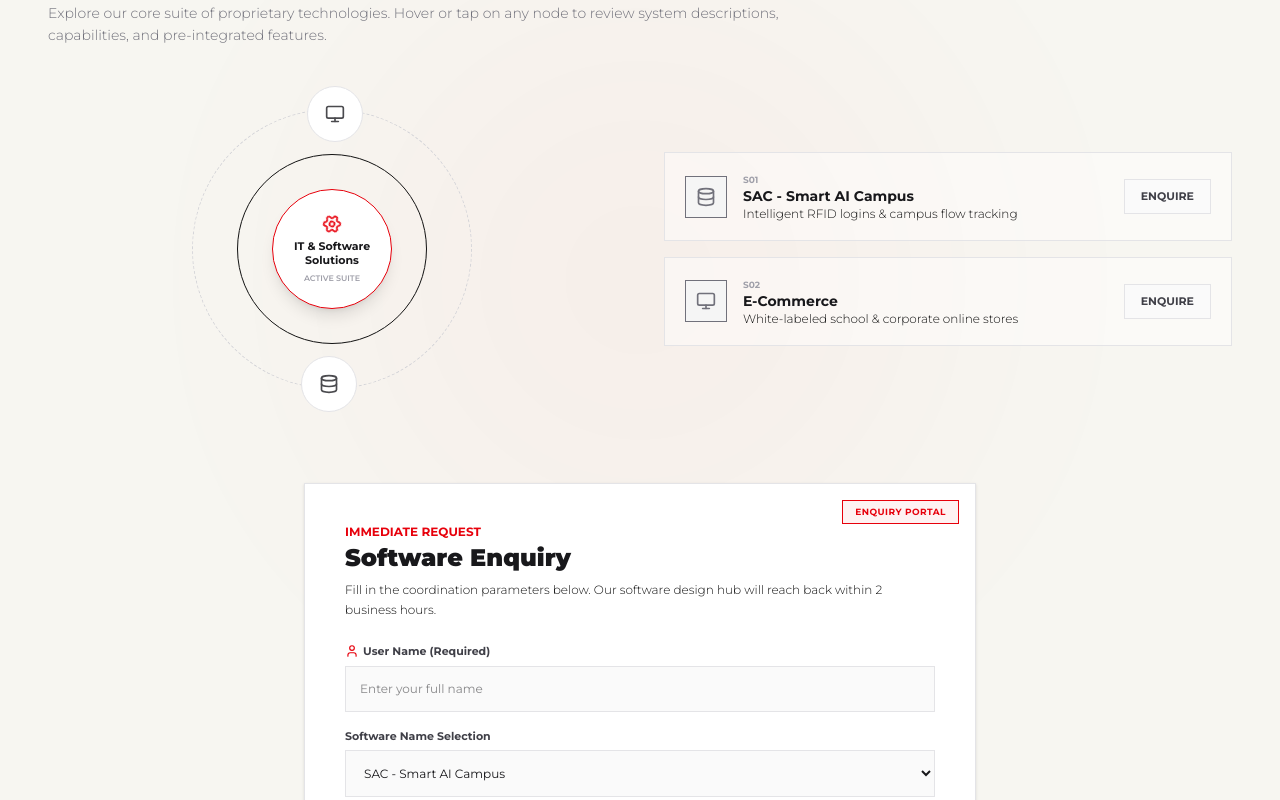
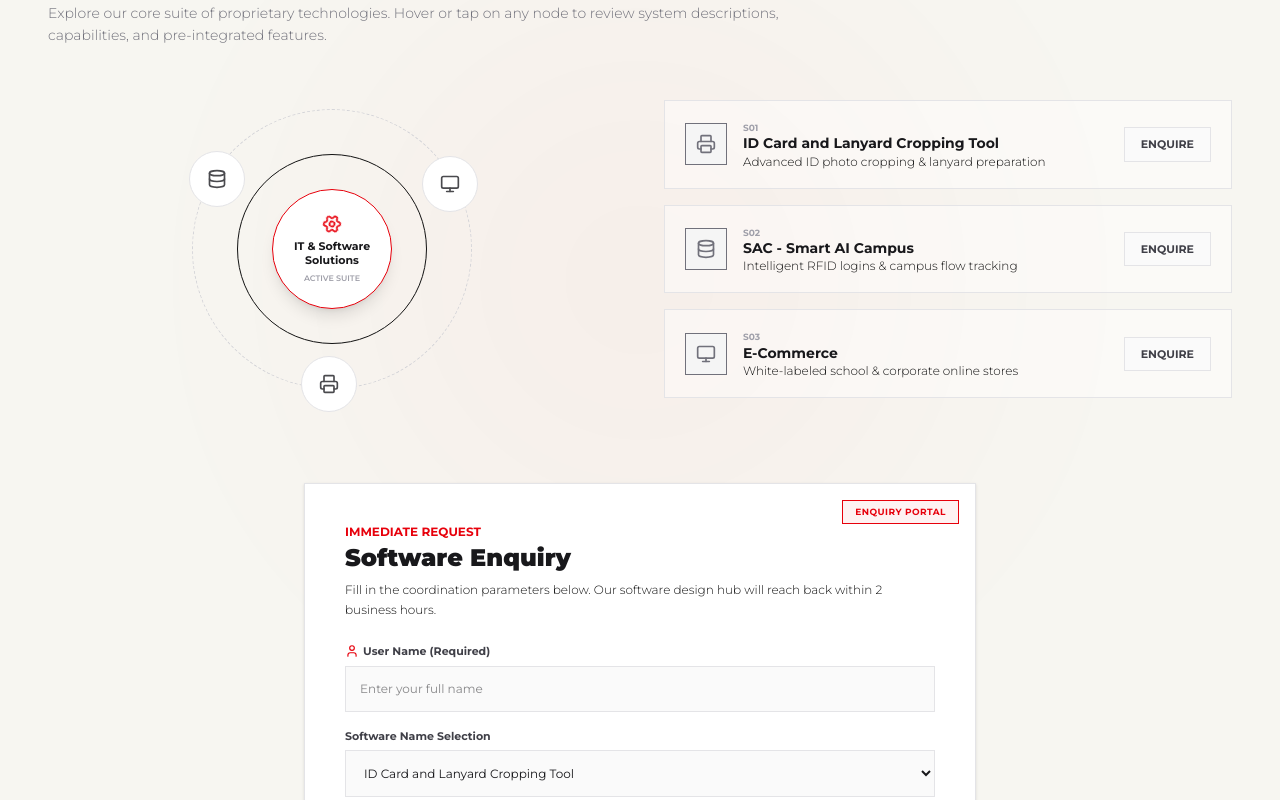
Before and after one commit to sriram1608/TIS_GotekSiteRevamping, a React (Vite) app: page /it-solutions in a window 1280 px wide. Shown: the part 420-1220 px from the top of the page. Built offline with nearby package versions, Linux system fonts and the light colour scheme.

Commit message:
updated src/pages/ITSolutions.tsx

```diff
--- a/src/pages/ITSolutions.tsx
+++ b/src/pages/ITSolutions.tsx
@@ -38,18 +38,31 @@ export default function ITSolutions() {
   const [orbitAngle, setOrbitAngle] = useState(0);
 
   // Enquiry Form State
-  const [enquirySoftware, setEnquirySoftware] = useState("SAC - Smart AI Campus");
+  const [enquirySoftware, setEnquirySoftware] = useState("ID Card and Lanyard Cropping Tool");
   const [enquiryName, setEnquiryName] = useState("");
   const [enquiryMobile, setEnquiryMobile] = useState("");
   const [enquiryEmail, setEnquiryEmail] = useState("");
   const [enquiryTime, setEnquiryTime] = useState("09:00 AM - 12:00 PM");
   const [isSubmitted, setIsSubmitted] = useState(false);
 
-  // 2 Core Software Services
+  // 3 Core Software Services
   const services: SoftwareServiceNode[] = [
     {
+      id: "ser-idcard",
+      number: "S01",
+      name: "ID Card and Lanyard Cropping Tool",
+      subtext: "Advanced ID photo cropping & lanyard preparation",
+      description: "Advanced ID card photo cropping, resizing, alignment, and lanyard preparation tool for educational institutions and organizations.",
+      benefits: [
+        "Precision photo cropping & auto-alignment",
+        "Bulk batch processing for large institutions",
+        "Lanyard-ready export with bleed & trim marks"
+      ],
+      icon: <Printer className="w-5 h-5" />
+    },
+    {
       id: "ser-sac",
-      number: "S01",
+      number: "S02",
       name: "SAC - Smart AI Campus",
       subtext: "Intelligent RFID logins & campus flow tracking",
       description: "A comprehensive control system designed for academic and corporate campuses. Integrates automated attendance, RFID card scanners, and live check-in telemetry fields into a unified digital station.",
@@ -62,7 +75,7 @@ export default function ITSolutions() {
     },
     {
       id: "ser-ecomm",
-      number: "S02",
+      number: "S03",
       name: "E-Commerce",
       subtext: "White-labeled school & corporate online stores",
       description: "Highly optimized customer webstores built for school uniforms, customized printed lanyards, and credential accessories, enabling fast ordering with pre-negotiated volume limits.",
@@ -330,6 +343,7 @@ export default function ITSolutions() {
                     onChange={(e) => setEnquirySoftware(e.target.value)}
                     className="w-full bg-zinc-50 border border-zinc-200 p-3.5 text-xs text-zinc-900 focus:outline-none focus:border-red-600 focus:bg-white"
                   >
+                    <option value="ID Card and Lanyard Cropping Tool">ID Card and Lanyard Cropping Tool</option>
                     <option value="SAC - Smart AI Campus">SAC - Smart AI Campus</option>
                     <option value="E-Commerce">E-Commerce</option>
                   </select>
```
